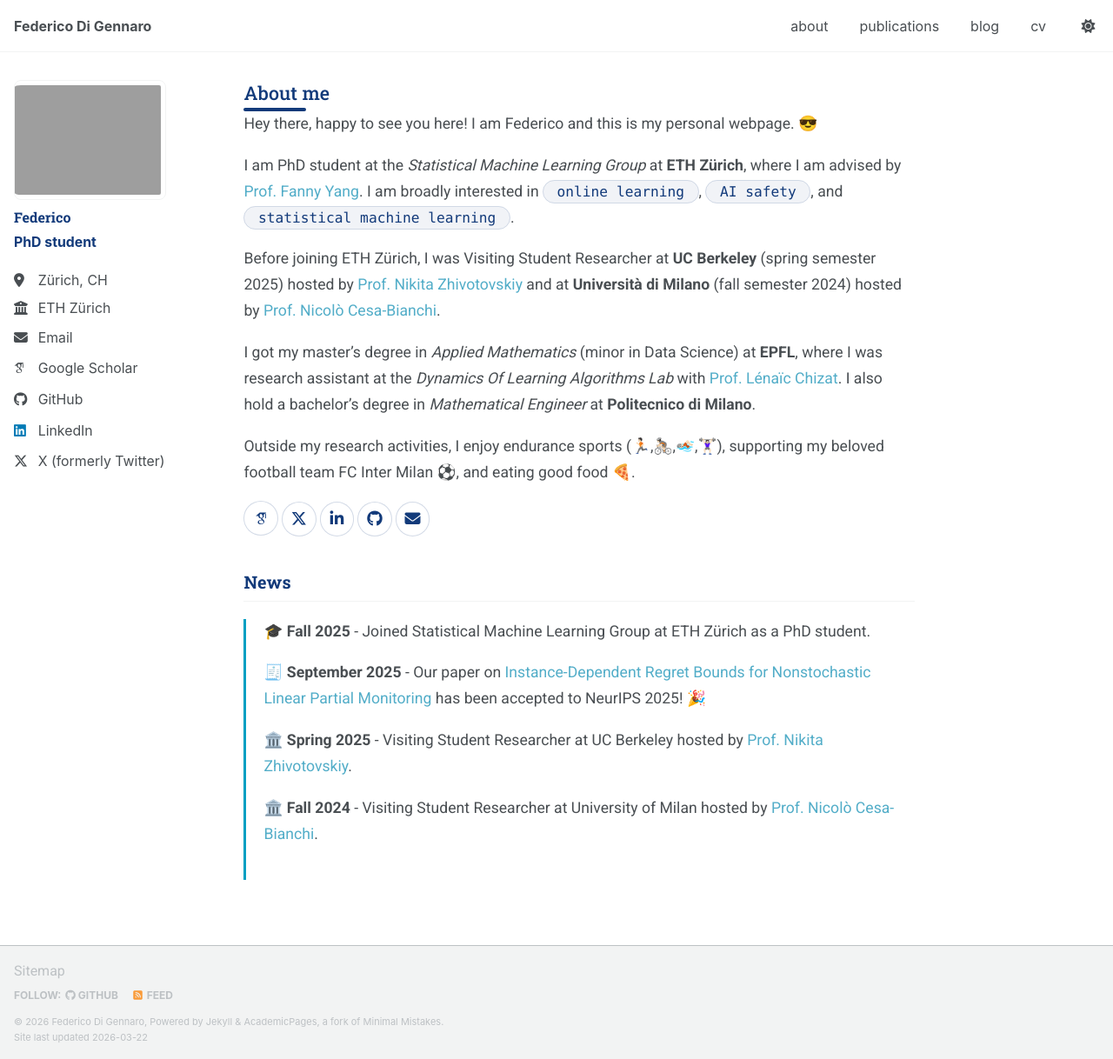
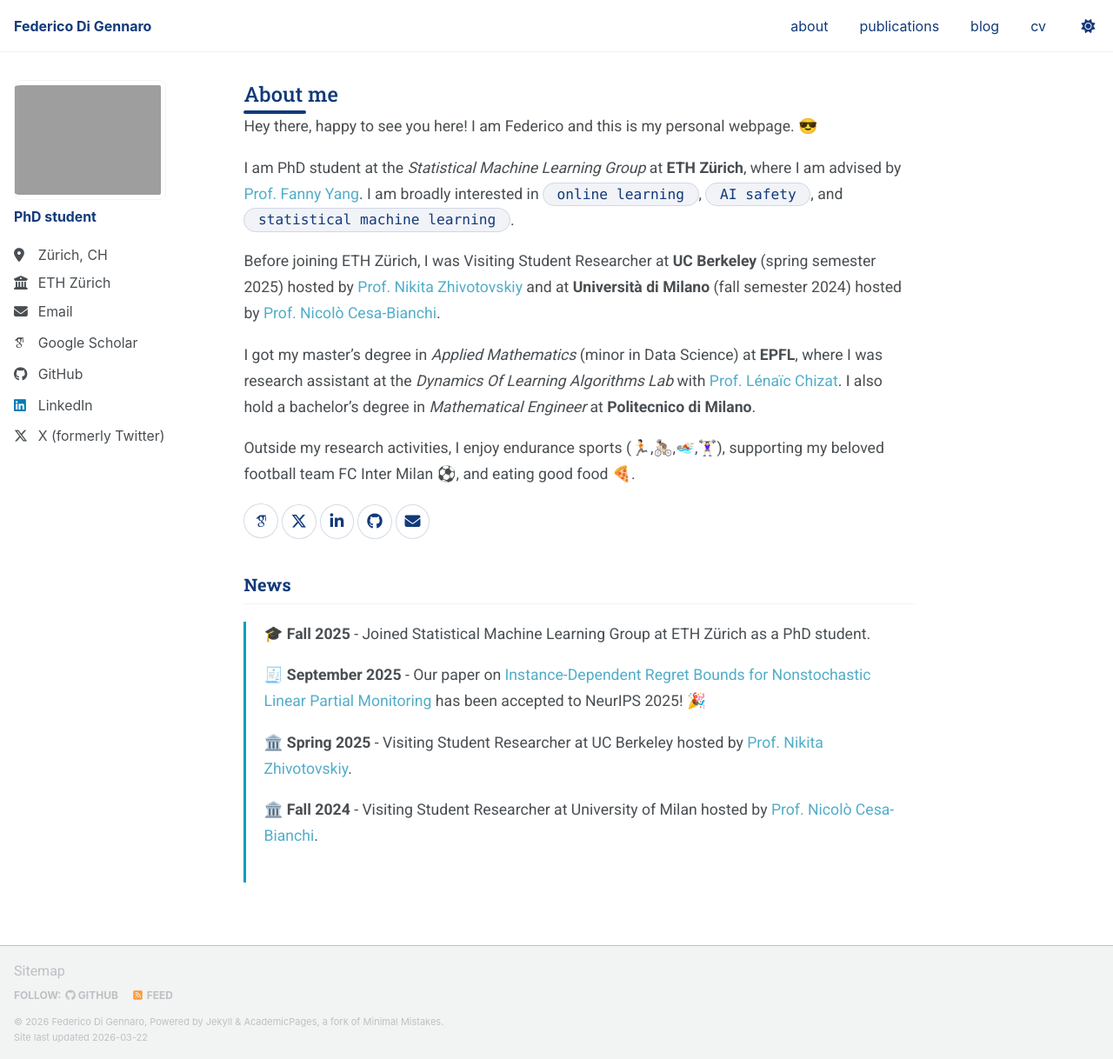
Before and after one commit to FedericoDiGennaro/FedericoDiGennaro.github.io, a Jekyll site: the page built from _pages/about.md, in a window 1280 px wide and 1218 px high. Shown: the whole window at 87% size. Built offline with Jekyll 4.4.1, drawn with Linux system fonts in a browser that asks for light colours; some web fonts are replaced; a script bundle is joined from its source files by our own code; library files that are not in the unit come from our copies.

Commit message:
Polish sidebar and navigation colors

```diff
--- a/_includes/author-profile.html
+++ b/_includes/author-profile.html
@@ -15,7 +15,6 @@
   </div>
 
   <div class="author__content">
-    <h3 class="author__name">{{ author.name }}</h3>
     {% if author.pronouns %}<p class="author__pronouns">{{ author.pronouns }}</p>{% endif %}
     {% if author.bio %}<p class="author__bio" style="font-weight: bold;">{{ author.bio }}</p>{% endif %}
   </div>
--- a/assets/css/custom.css
+++ b/assets/css/custom.css
@@ -12,6 +12,18 @@
 
 .greedy-nav .visible-links li {
   display: inline-block !important;
+}
+
+.greedy-nav .visible-links a,
+.greedy-nav .visible-links a:visited,
+.greedy-nav .visible-links a:hover,
+.greedy-nav .visible-links a:focus,
+.greedy-nav .visible-links .masthead__menu-item--active a,
+.masthead .greedy-nav a,
+.masthead .greedy-nav a:visited,
+.masthead .greedy-nav a:hover,
+.masthead .greedy-nav a:focus {
+  color: #123a7a !important;
 }
 
 /* Hide hamburger menu button - always show navigation */
@@ -143,7 +155,7 @@
 
 .archive .page__title,
 .page .page__title {
-  font-size: 1.2rem;
+  font-size: 1.32rem;
   line-height: 1.35;
   margin-bottom: 0;
   font-weight: 500;
```
